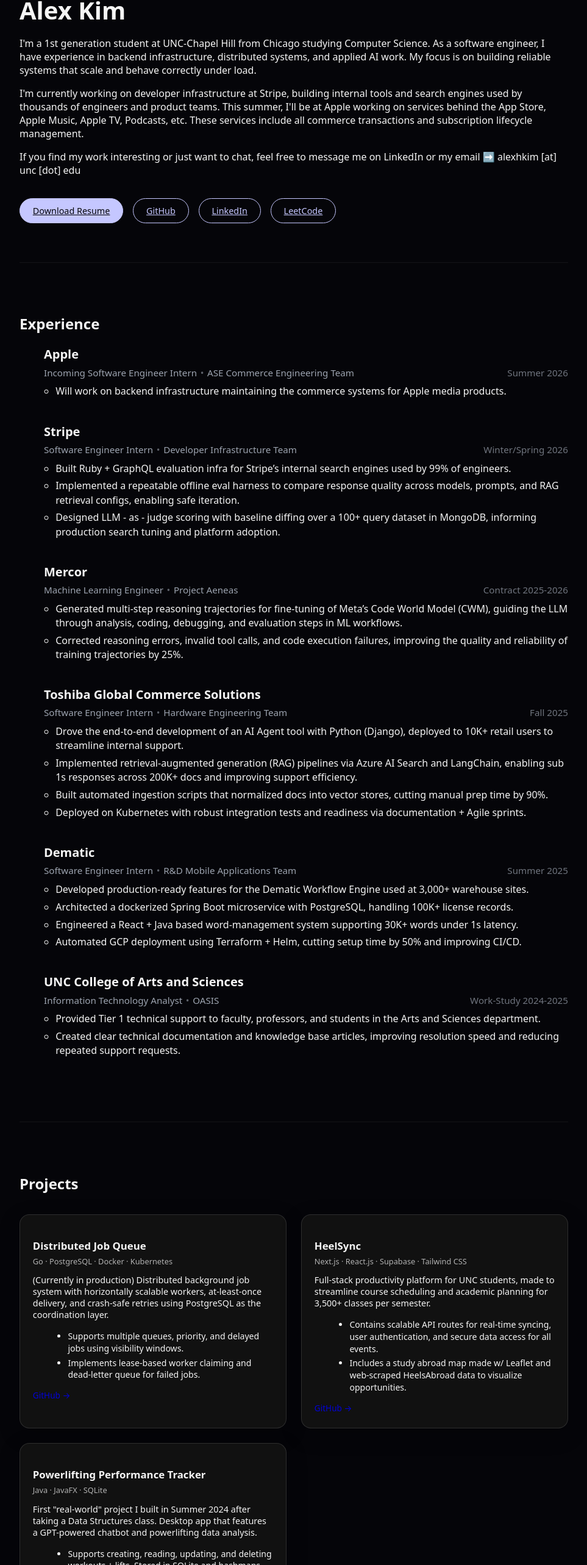
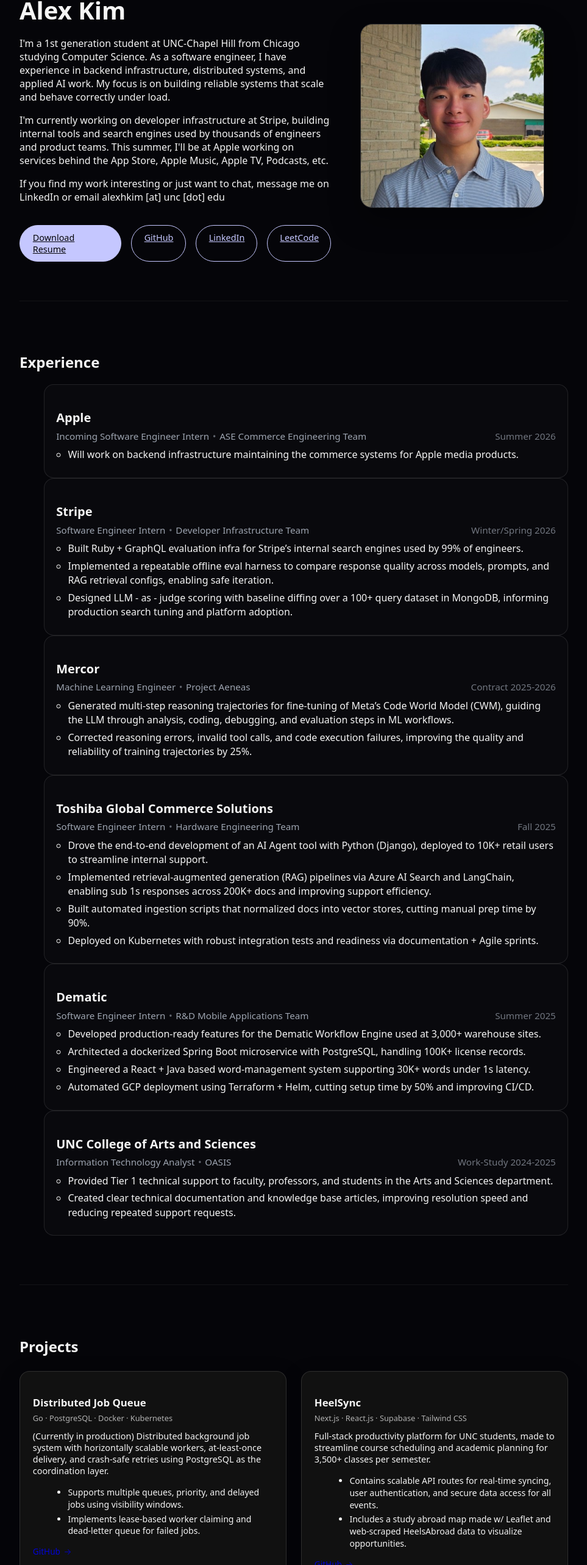
Before and after one commit to ahkim76/ahkim76.github.io, a React (Create React App) app: page / in a window 1280 px wide. Shown: the part 163-2729 px from the top of the page at 61% size, without its empty margins (158-1121 px from the left). Built offline with nearby package versions, Linux system fonts and the light colour scheme.

Commit message:
Add new animations

```diff
--- a/src/App.css
+++ b/src/App.css
@@ -1,5 +1,9 @@
 .App {
-  font-family: system-ui, -apple-system, BlinkMacSystemFont, "Segoe UI",
+  font-family:
+    system-ui,
+    -apple-system,
+    BlinkMacSystemFont,
+    "Segoe UI",
     sans-serif;
   background-color: #050509;
   color: #f5f5f5;
@@ -35,10 +39,31 @@
 }
 
 .navbar a {
+  position: relative;
   margin-left: 1rem;
   text-decoration: none;
   color: #c5c7ff;
   font-size: 0.9rem;
+  transition: color 0.2s ease;
+}
+
+.navbar a::after {
+  content: "";
+  position: absolute;
+  left: 0;
+  bottom: -4px;
+  width: 0%;
+  height: 2px;
+  background: #c5c7ff;
+  transition: width 0.25s ease;
+}
+
+.navbar a:hover {
+  color: #ffffff;
+}
+
+.navbar a:hover::after {
+  width: 100%;
 }
 
 .hero h1 {
@@ -52,12 +77,81 @@
   gap: 1rem;
 }
 
+.hero-container {
+  display: grid;
+  grid-template-columns: 1.2fr 0.8fr;
+  gap: 3rem;
+  align-items: center;
+}
+
+@media (max-width: 800px) {
+  .hero-container {
+    grid-template-columns: 1fr;
+  }
+
+  .hero-image {
+    order: -1;
+    margin-bottom: 2rem;
+  }
+}
+
+.hero-image img {
+  width: 100%;
+  max-width: 300px;
+  border-radius: 1.2rem;
+  border: 1px solid rgba(255, 255, 255, 0.15);
+  box-shadow: 0 20px 50px rgba(0, 0, 0, 0.4);
+  transition: transform 0.4s ease;
+}
+
+.hero-image img:hover {
+  transform: scale(1.03);
+}
+
+.hero-image img {
+  opacity: 0;
+  animation: fadeIn 0.8s ease forwards;
+  animation-delay: 0.3s;
+}
+
+@keyframes fadeIn {
+  to {
+    opacity: 1;
+  }
+}
+
+.btn::before,
+.btn-outline::before {
+  content: "";
+  position: absolute;
+  top: 0;
+  left: -100%;
+  width: 100%;
+  height: 100%;
+  background: linear-gradient(
+    120deg,
+    transparent,
+    rgba(255, 255, 255, 0.4),
+    transparent
+  );
+  transition: left 0.6s ease;
+}
+
+.btn:hover::before,
+.btn-outline:hover::before {
+  left: 100%;
+}
+
 .btn,
 .btn-outline {
   padding: 0.6rem 1.3rem;
   border-radius: 999px;
   font-size: 0.9rem;
   border: 1px solid #c5c7ff;
+  cursor: pointer;
+  transition: all 0.25s ease;
+  position: relative;
+  overflow: hidden;
 }
 
 .btn {
@@ -69,9 +163,42 @@
   background: transparent;
   color: #c5c7ff;
 }
+.btn:hover,
+.btn-outline:hover {
+  transform: translateY(-3px) scale(1.03);
+  box-shadow: 0 10px 30px rgba(197, 199, 255, 0.35);
+}
+
+.btn:active,
+.btn-outline:active {
+  transform: translateY(0px) scale(0.98);
+  box-shadow: 0 4px 12px rgba(197, 199, 255, 0.25);
+}
+
+.experience-list {
+  list-style: none;
+  padding: 0;
+  margin: 1.5rem 0 0;
+  display: flex;
+  flex-direction: column;
+  gap: 1.25rem;
+}
 
 .experience-item {
-  margin-bottom: 2.5rem;
+  padding: 1.25rem 1.2rem;
+  border-radius: 1rem;
+  border: 1px solid rgba(255, 255, 255, 0.1);
+  background: rgba(255, 255, 255, 0.02);
+  transition:
+    transform 0.25s ease,
+    border 0.25s ease,
+    box-shadow 0.25s ease;
+}
+
+.experience-item:hover {
+  transform: translateY(-4px);
+  border-color: rgba(197, 199, 255, 0.35);
+  box-shadow: 0 18px 45px rgba(0, 0, 0, 0.25);
 }
 
 .company {
@@ -171,13 +298,61 @@
   }
 }
 
+/* Start hidden */
 .project-card {
   padding: 1.4rem 1.3rem;
   border-radius: 1rem;
   background: #111; /* lighter than page */
   border: 1px solid rgba(255, 255, 255, 0.12);
   box-shadow: 0 10px 35px rgba(0, 0, 0, 0.213);
-  transform: translateY(10px);
+  opacity: 0;
+  transform: translateY(16px);
+  transition:
+    opacity 0.6s ease,
+    transform 0.6s ease,
+    box-shadow 0.25s ease,
+    border 0.25s ease;
+}
+
+/* Reveal */
+.project-card.in-view {
+  opacity: 1;
+  transform: translateY(0);
+}
+
+/* Hover polish */
+.project-card:hover {
+  transform: translateY(-6px);
+  border-color: rgba(197, 199, 255, 0.35);
+  box-shadow: 0 22px 60px rgba(0, 0, 0, 0.35);
+}
+
+/* Optional: make header spacing consistent */
+.project-header {
+  display: flex;
+  flex-direction: column;
+  gap: 0.15rem;
+}
+
+/* Link hover: arrow slides */
+.project-link {
+  display: inline-flex;
+  align-items: center;
+  gap: 0.35rem;
+  text-decoration: none;
+}
+
+.project-link .arrow {
+  display: inline-block;
+  transition:
+    transform 0.2s ease,
+    opacity 0.2s ease;
+  opacity: 0.8;
+}
+
+.project-link:hover .arrow {
+  transform: translateX(4px);
+  opacity: 1;
 }
 
 .reveal {
--- a/src/Components/About.jsx
+++ b/src/Components/About.jsx
@@ -1,30 +1,43 @@
 function About() {
   return (
     <section id="about" className="section hero">
+      <div className="hero-container">
+        <div className="hero-left">
           <h1>Alex Kim</h1>
+
           <p>
-        I'm a 1st generation student at UNC-Chapel Hill from Chicago studying
-        Computer Science. As a software engineer, I have experience in backend
-        infrastructure, distributed systems, and applied AI work. My focus is on
-        building reliable systems that scale and behave correctly under load.
+            I'm a 1st generation student at UNC-Chapel Hill from Chicago
+            studying Computer Science. As a software engineer, I have experience
+            in backend infrastructure, distributed systems, and applied AI work.
+            My focus is on building reliable systems that scale and behave
+            correctly under load.
           </p>
+
           <p>
-        I'm currently working on developer infrastructure at Stripe, building
-        internal tools and search engines used by thousands of engineers and
-        product teams. This summer, I'll be at Apple working on services behind
-        the App Store, Apple Music, Apple TV, Podcasts, etc. These services
-        include all commerce transactions and subscription lifecycle management.
+            I'm currently working on developer infrastructure at Stripe,
+            building internal tools and search engines used by thousands of
+            engineers and product teams. This summer, I'll be at Apple working
+            on services behind the App Store, Apple Music, Apple TV, Podcasts,
+            etc.
           </p>
-      <p>
-        If you find my work interesting or just want to chat, feel free to
-        message me on LinkedIn or my email ➡️ alexhkim [at] unc [dot] edu
+
+          <p className="hero-contact">
+            If you find my work interesting or just want to chat, message me on
+            LinkedIn or email{" "}
+            <span className="mono">alexhkim [at] unc [dot] edu</span>
           </p>
+
           <div className="hero-buttons">
-        <a href="/resume.pdf" className="btn" target="_blank" rel="noreferrer">
+            <a
+              href="/resume.pdf"
+              className="btn"
+              target="_blank"
+              rel="noreferrer"
+            >
               Download Resume
             </a>
             <a
-          href="https://www.youtube.com/watch?v=dQw4w9WgXcQ"
+              href="https://github.com/YOUR_GITHUB"
               className="btn-outline"
               target="_blank"
               rel="noreferrer"
@@ -32,7 +45,7 @@
               GitHub
             </a>
             <a
-          href="https://linkedin.com/alex-h-kim"
+              href="https://linkedin.com/in/alex-h-kim"
               className="btn-outline"
               target="_blank"
               rel="noreferrer"
@@ -48,6 +61,14 @@
               LeetCode
             </a>
           </div>
+        </div>
+
+        <div className="hero-right">
+          <div className="hero-image">
+            <img src="/headshot.jpg" alt="Alex Kim" />
+          </div>
+        </div>
+      </div>
     </section>
   );
 }
--- a/src/Components/Projects.jsx
+++ b/src/Components/Projects.jsx
@@ -1,9 +1,35 @@
+import { useEffect, useRef } from "react";
+
 function Projects() {
+  const gridRef = useRef(null);
+
+  useEffect(() => {
+    const root = gridRef.current;
+    if (!root) return;
+
+    const cards = Array.from(root.querySelectorAll(".project-card"));
+
+    const observer = new IntersectionObserver(
+      (entries) => {
+        entries.forEach((entry) => {
+          if (entry.isIntersecting) {
+            entry.target.classList.add("in-view");
+            observer.unobserve(entry.target);
+          }
+        });
+      },
+      { threshold: 0.15 },
+    );
+
+    cards.forEach((card) => observer.observe(card));
+    return () => observer.disconnect();
+  }, []);
+
   return (
     <section id="projects" className="section">
       <h2>Projects</h2>
 
-      <div className="projects-grid">
+      <div className="projects-grid" ref={gridRef}>
         <div className="project-card">
           <div className="project-header">
             <h3 className="project-title">Distributed Job Queue</h3>
@@ -34,8 +60,9 @@
               href="https://github.com/your-handle/job-queue"
               target="_blank"
               rel="noreferrer"
+              className="project-link"
             >
-              GitHub →
+              GitHub <span className="arrow">→</span>
             </a>
           </div>
         </div>
@@ -67,14 +94,16 @@
 
           <div className="project-links">
             <a
-              href="https://github.com/your-handle/job-queue"
+              href="https://github.com/your-handle/heelsync"
               target="_blank"
               rel="noreferrer"
+              className="project-link"
             >
-              GitHub →
+              GitHub <span className="arrow">→</span>
             </a>
           </div>
         </div>
+
         <div className="project-card">
           <div className="project-header">
             <h3 className="project-title">Powerlifting Performance Tracker</h3>
@@ -83,28 +112,29 @@
 
           <p className="project-description">
             First "real-world" project I built in Summer 2024 after taking a
-            Data Structures class. Desktop app that features a GPT-powered
-            chatbot and powerlifting data analysis.
+            Data Structures class. Desktop app featuring a GPT-powered chatbot
+            and powerlifting data analysis.
           </p>
 
           <ul className="project-bullets">
             <li>
-              Supports creating, reading, updating, and deleting workouts +
-              lifts. Stored in SQLite and hashmaps.
+              Supports CRUD for workouts + lifts, stored in SQLite and in-memory
+              structures.
             </li>
             <li>
-              Uses MVC and Singleton design patterns for modularity across UI,
-              logic, and other layers.
+              Uses MVC and Singleton patterns for modularity across UI and
+              logic.
             </li>
           </ul>
 
           <div className="project-links">
             <a
-              href="https://github.com/your-handle/job-queue"
+              href="https://github.com/your-handle/powerlifting-tracker"
               target="_blank"
               rel="noreferrer"
+              className="project-link"
             >
-              GitHub →
+              GitHub <span className="arrow">→</span>
             </a>
           </div>
         </div>
```
Also changed, not shown: public/headshot.jpg (added). Lines whose indentation alone changed are shown as unchanged.
